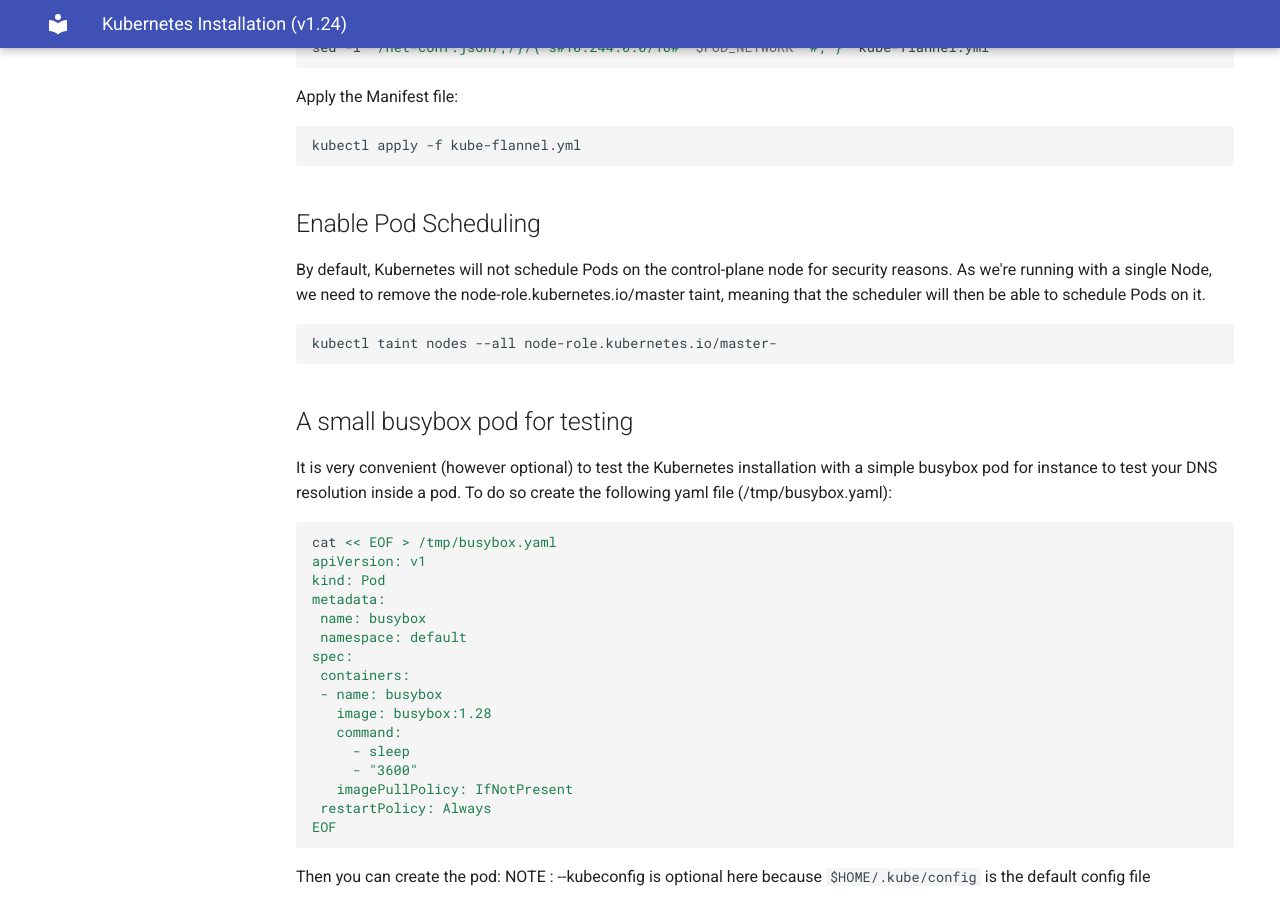
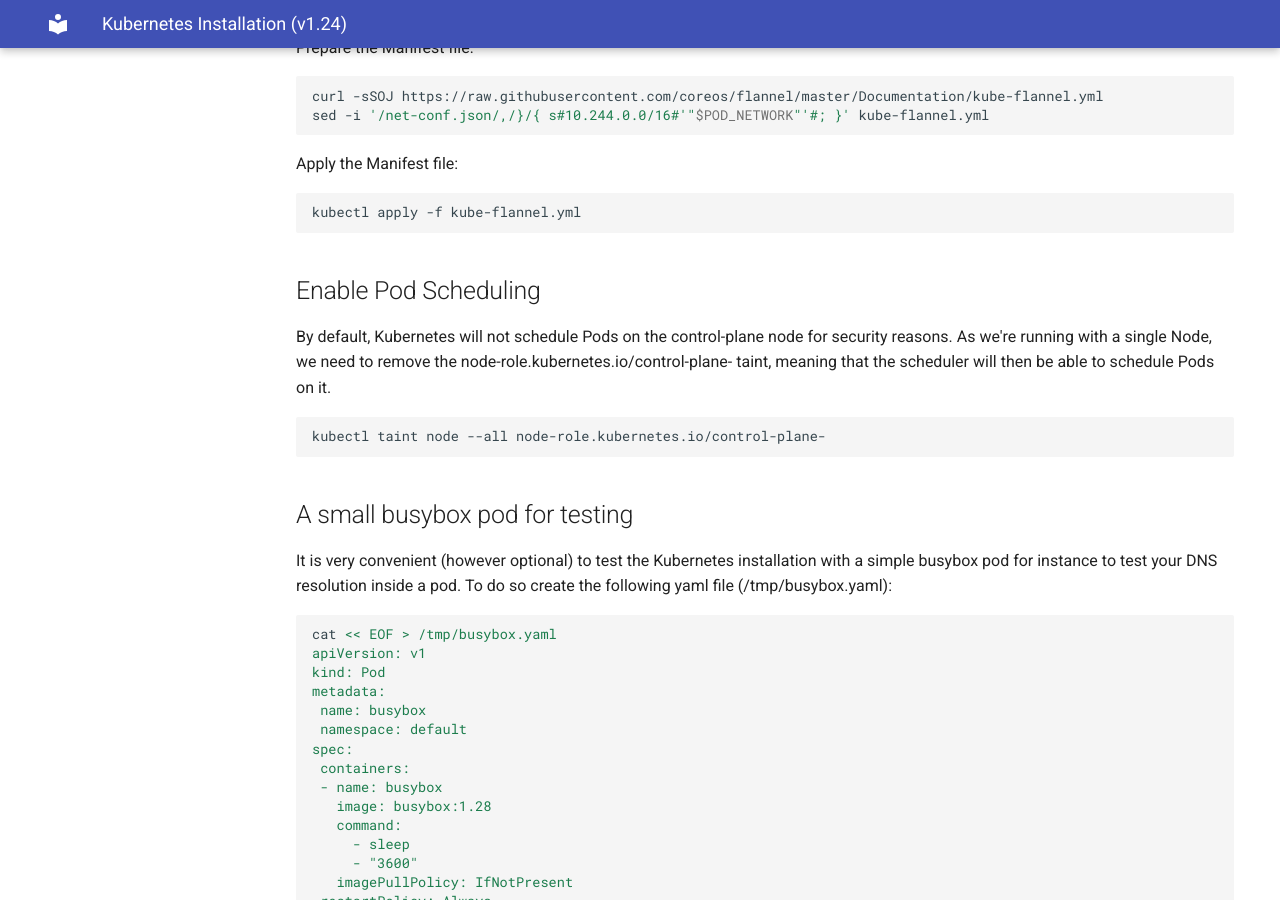
Before and after one commit to accelleran/drax-docs, an MkDocs documentation site: the page built from docs/kubernetes-install-1-24/index.md, in a window 1280 px wide and 900 px high, scrolled down 2022 px. Built offline with MkDocs 1.6.1 and Material for MkDocs 9.7.7, drawn with Linux system fonts in a browser that asks for light colours; the version menu is left out; some of the changed text lies outside the part shown.

Commit message:
Update index.md

````diff
--- a/docs/kubernetes-install-1-24/index.md
+++ b/docs/kubernetes-install-1-24/index.md
@@ -102,10 +104,10 @@ kubectl apply -f kube-flannel.yml
 ## Enable Pod Scheduling
 
 By default, Kubernetes will not schedule Pods on the control-plane node for security reasons.
-As we're running with a single Node, we need to remove the node-role.kubernetes.io/master taint, meaning that the scheduler will then be able to schedule Pods on it.
+As we're running with a single Node, we need to remove the node-role.kubernetes.io/control-plane- taint, meaning that the scheduler will then be able to schedule Pods on it.
 
 ``` bash
-kubectl taint nodes --all node-role.kubernetes.io/master-
+kubectl taint node --all node-role.kubernetes.io/control-plane-
 ```
 
 ## A small busybox pod for testing
````
Also changed, not shown: other parts of docs/kubernetes-install-1-24/index.md (+4 -2 lines).
